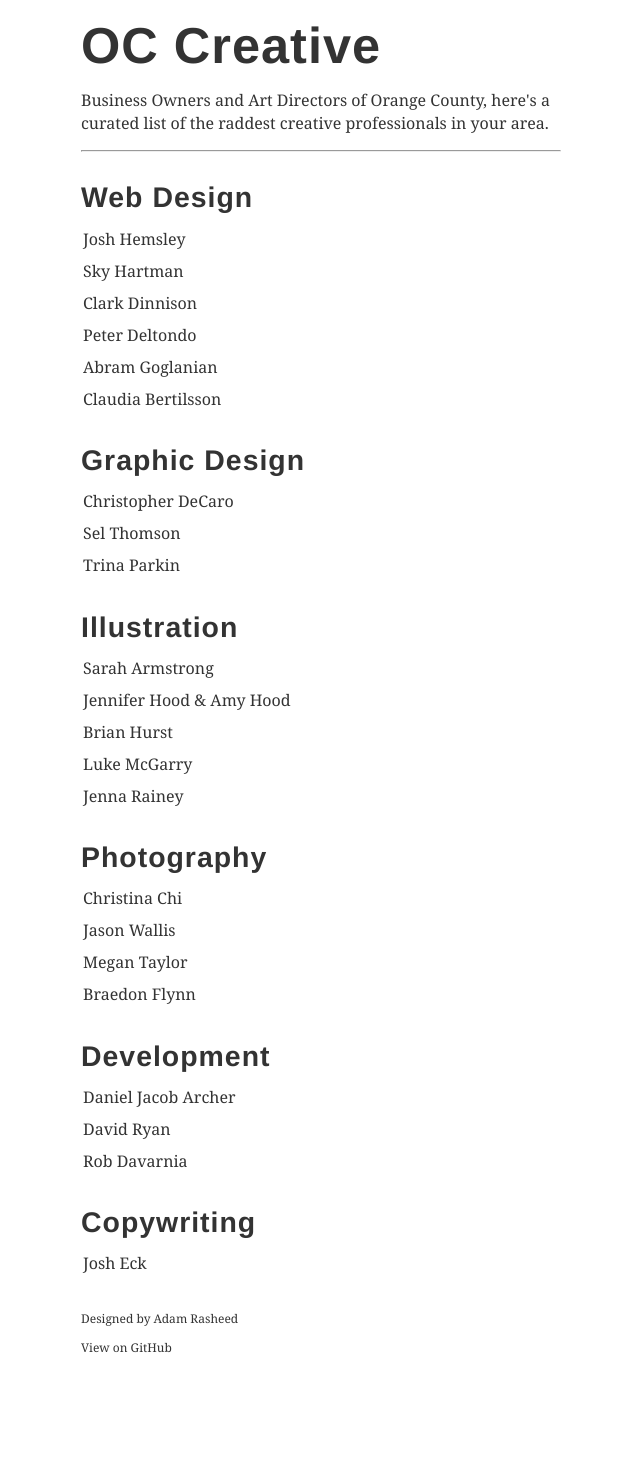
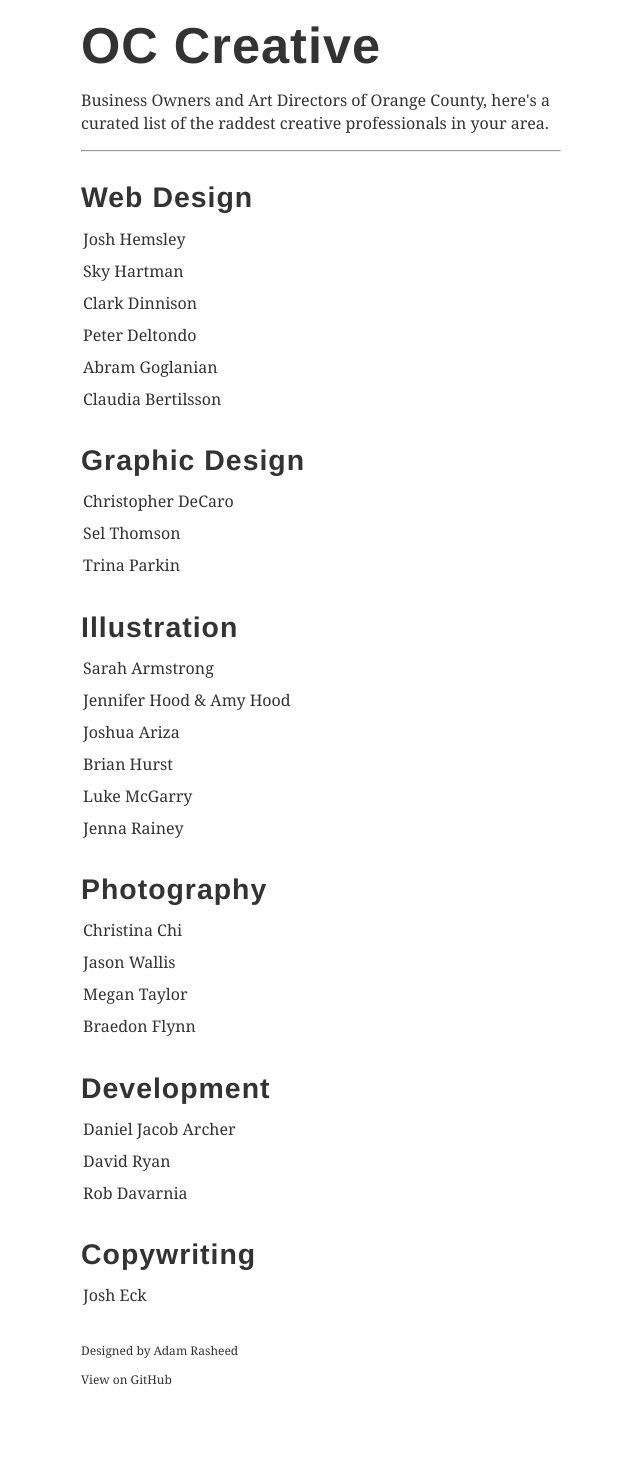
Before and after one commit to adamrasheed/occ, a Jekyll site: the page built from index.html, in a window 1280 px wide. Shown: the whole page, without its empty margins (319-959 px from the left). Built offline with Jekyll 4.4.1, drawn with Linux system fonts in a browser that asks for light colours; nearby versions of some CDN libraries; before the commit the page ends 1437 px from its top, so only the background shows below that.

Commit message:
added josh

```diff
--- a/_data/illustration.yml
+++ b/_data/illustration.yml
@@ -3,6 +3,9 @@
 
 - name: Jennifer Hood &amp; Amy Hood
   src: http://hoodzpahdesign.com
+
+- name: Joshua Ariza
+  src: http://joshuaariza.com
 
 - name: Brian Hurst
   src: http://www.thequietsociety.com
```
